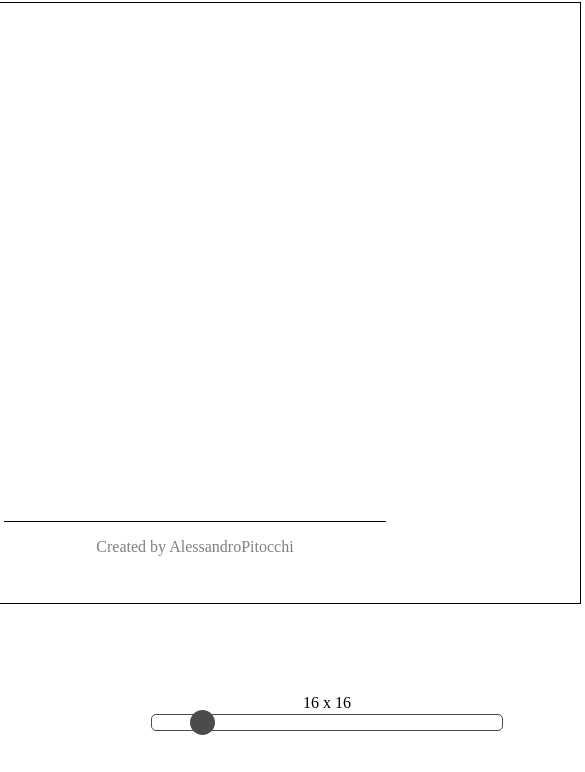
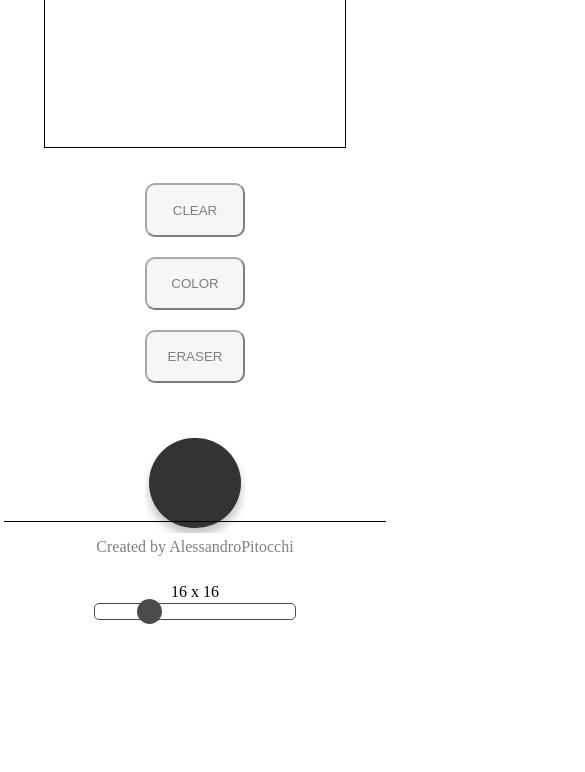
Before and after one commit to alessandropitocchi/Etch-a-Sketch, a plain HTML site: page index.html in a window 390 px wide. Shown: the part 272-1044 px from the top of the page, 585 px wide, since content can reach past the window. After the commit the page ends 902 px from the top, so only its background shows below. Drawn offline with Linux system fonts and the light colour scheme.

Commit message:
Responsive design

```diff
--- a/css/style.css
+++ b/css/style.css
@@ -1,3 +1,9 @@
+html {
+    position: relative;
+    min-height: 100%;
+  }
+
+
 body{
     display: flex;
     flex-direction: column;
@@ -14,7 +20,7 @@ body{
 }
 
 .header{
-    font-size: 40px;
+    font-size: 38px;
     margin: 0px;
     text-align: center;
 }
@@ -40,7 +46,7 @@ h1{
     width: 600px;
     margin-top: 50px;
     justify-content: space-between;
-    gap: 250px;
+    gap: 200px;
 }
 
 .command{
@@ -69,6 +75,7 @@ input[type='color'] {
 input[type='color']::-webkit-color-swatch {
     border: none;
     border-radius: 50px;
+    box-shadow: rgba(0, 0, 0, 0.24) 0px 7px 10px;
 }
 
 .slider {
@@ -88,8 +95,6 @@ input[type='color']::-webkit-color-swatch {
 opacity: 1;
 }
 
-
-
 .slider::-webkit-slider-thumb {
     -webkit-appearance: none;
     appearance: none;
@@ -105,6 +110,14 @@ width: 25px;
     height: 25px;
     background: black;
     cursor: pointer;
+}
+
+button{
+    opacity: 0.5;
+}
+
+button:hover{
+    opacity: 1;
 }
 
 .button{
@@ -124,3 +137,71 @@ cursor: pointer;
     color: gray;
     border-top: 1px solid black;
   }
+
+  @media (max-width: 1200px) {
+    .main {
+      justify-content: center;
+    }
+  }
+
+  @media (max-width: 650px) {
+
+    .mainContent{
+        display: flex;
+        flex-direction: column-reverse;
+        justify-content: center;;
+        align-items: center;
+        margin-right: 0px;
+    }
+
+    .header{
+        font-size: 22px;
+    }
+
+    #grid {
+        width: 300px;
+        height: 300px;
+      }
+
+
+    .command{
+        margin-top: 25px;
+        margin-right: 0px;
+        height: 200px;
+        display: flex;
+        flex-direction: column;
+        justify-content: space-between;
+        gap: 20px;
+    }
+
+    .commandPanel{
+        height: auto;
+        display: flex;
+        flex-direction: column;
+        justify-content: center;
+        height: auto;
+        align-items: center;
+        gap: 50px;
+    }
+    .slideContainer{
+        margin-top: 0px;
+        display: flex;
+        flex-direction: column;
+        justify-content: center;
+        align-items: center;
+        width: 100px;
+    }
+
+    .slider {
+        -webkit-appearance: none;
+        width: 200px;
+        height: 15px;
+        background: transparent;
+        border: 1px solid black;
+        border-radius: 5px;
+        outline: none;
+        opacity: 0.7;
+        -webkit-transition: .2s;
+        transition: opacity .2s;
+      }
+  }
--- a/index.html
+++ b/index.html
@@ -27,7 +27,7 @@
             </div>
             <div class="slideContainer">
                 <div id="sizeValue" class="size-value">16 x 16</div>
-                <input type="range" min="1" max="128" value="16" class="slider" id="sizeRange" />
+                <input type="range" min="1" max="64" value="16" class="slider" id="sizeRange" />
             </div>
         </div>
     </main>
```
Lines whose indentation alone changed are shown as unchanged.
